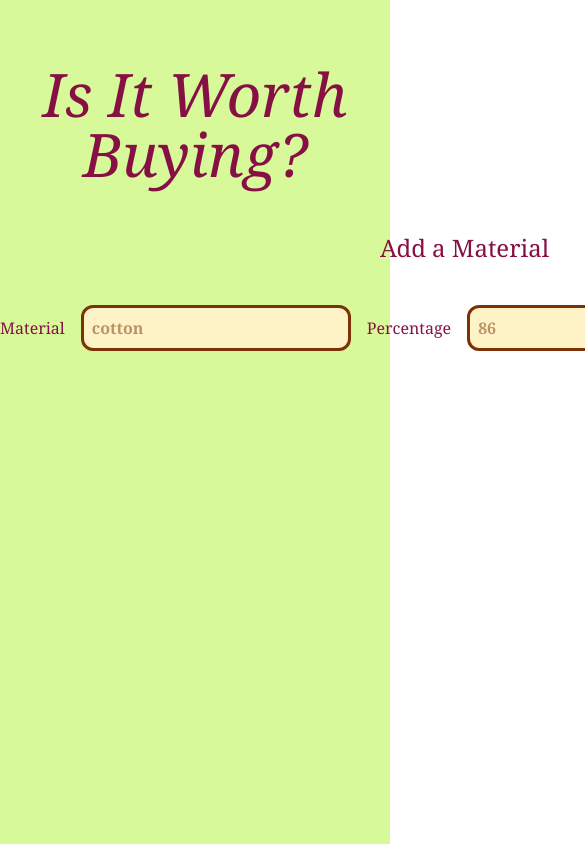
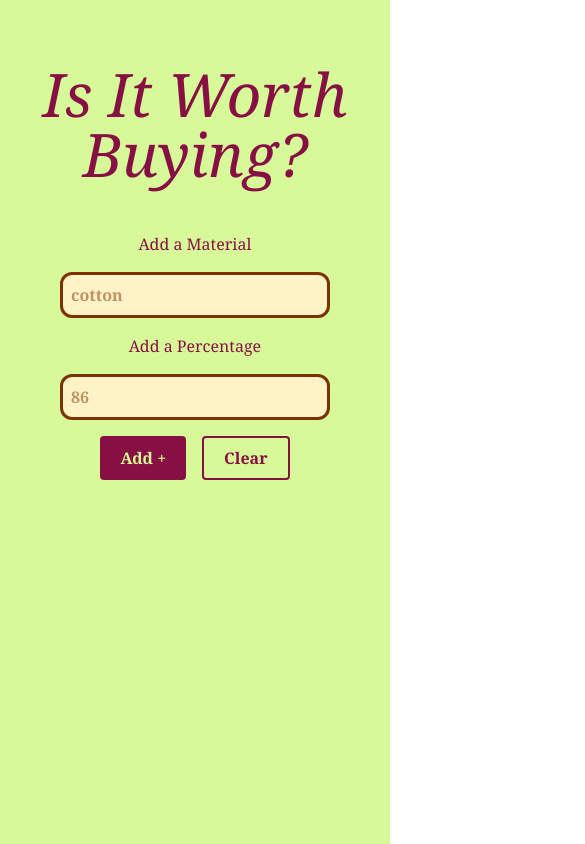
Before and after one commit to keoty96/clothes-fabrics, a Next.js app: page / in a window 390 px wide. Shown: the top 844 px of the page, 585 px wide, since content can reach past the window. Built offline with nearby package versions, Linux system fonts and the light colour scheme.

Commit message:
fix mobile design

```diff
--- a/app/components/MaterialForm.tsx
+++ b/app/components/MaterialForm.tsx
@@ -57,9 +57,8 @@ export default function MaterialForm() {
   return (
     <div className="grid gap-4">
       <div className="flex flex-col gap-8 justify-center items-center">
-        <p className="text-2xl">Add a Material</p>
-        <div className="flex gap-4 justify-center items-center">
-          <label>Material</label>
+        <div className="flex flex-col gap-4 justify-center items-center">
+          <label>Add a Material</label>
           <input
             onChange={(e) => setMaterial(e.target.value)}
             value={material}
@@ -70,7 +69,7 @@ export default function MaterialForm() {
             disabled={counter >= 100 ? true : false}
           />
 
-          <label>Percentage</label>
+          <label>Add a Percentage</label>
           <input
             onChange={(e) => setPercentage(e.target.value)}
             value={percentage}
@@ -80,16 +79,19 @@ export default function MaterialForm() {
             className="border-3 bg-amber-100 text-amber-900 p-2 rounded-xl font-semibold focus:outline-current disabled:opacity-50"
             disabled={counter >= 100 ? true : false}
           />
-          <button className="bg-pink-900 text-lime-200 font-semibold p-2 pl-5 pr-5 rounded cursor-pointer" onClick={handleFabrics}>
+          <div className="flex gap-4">
+             <button className="bg-pink-900 text-lime-200 font-semibold p-2 pl-5 pr-5 rounded cursor-pointer" onClick={handleFabrics}>
             Add +
           </button>
           <button className="bg-lime-200 text-pink-900 border-pink-900 border-2 font-semibold p-2 pl-5 pr-5 rounded cursor-pointer" onClick={handleClean}>
             Clear
           </button>
+          </div>
+
         </div>
       </div>
 
-      <div className="flex w-3xl m-auto p-4 gap-4 justify-center pt-20">
+      <div className="flex lg:w-3xl m-auto p-4 gap-4 justify-center pt-20">
         {fabricList.map((fabric, index) => (
           <div className={`${fabric.className} p-2.5 rounded-2xl`} key={index}>
             {fabric.material} - {fabric.percentage}%
```
